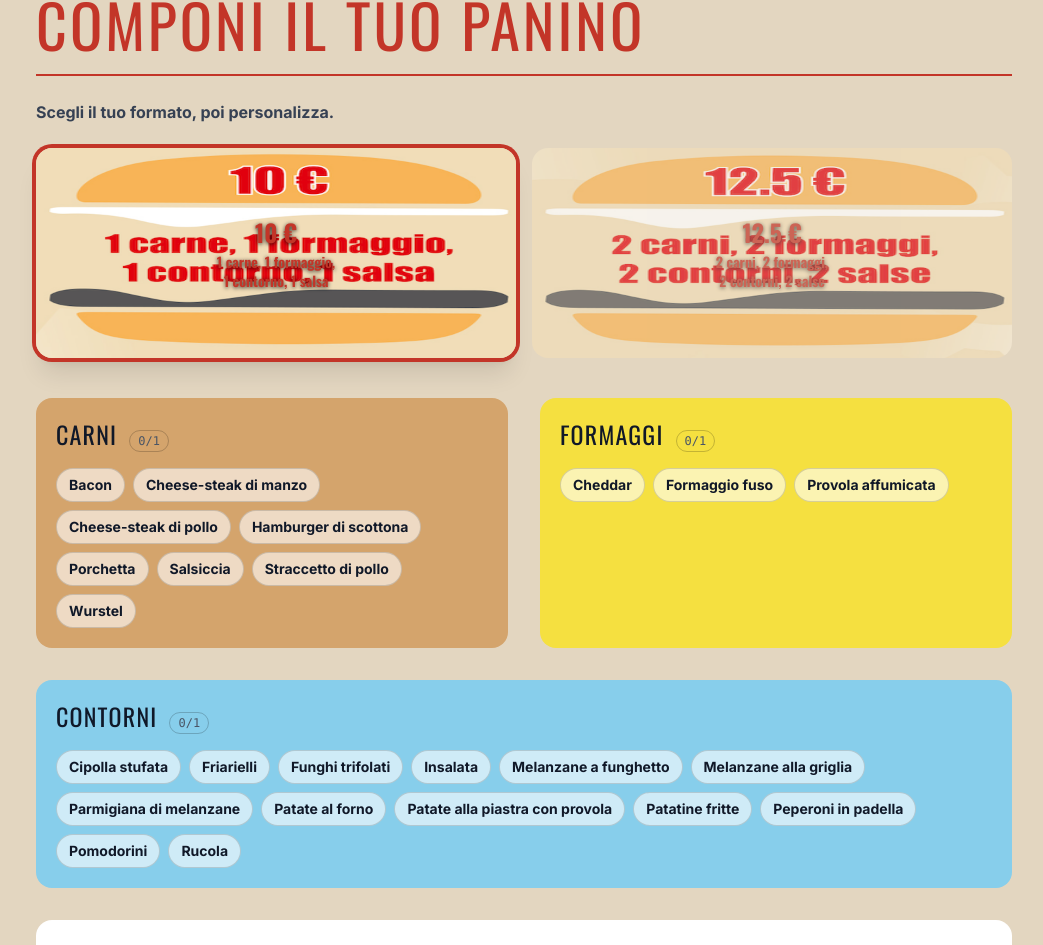
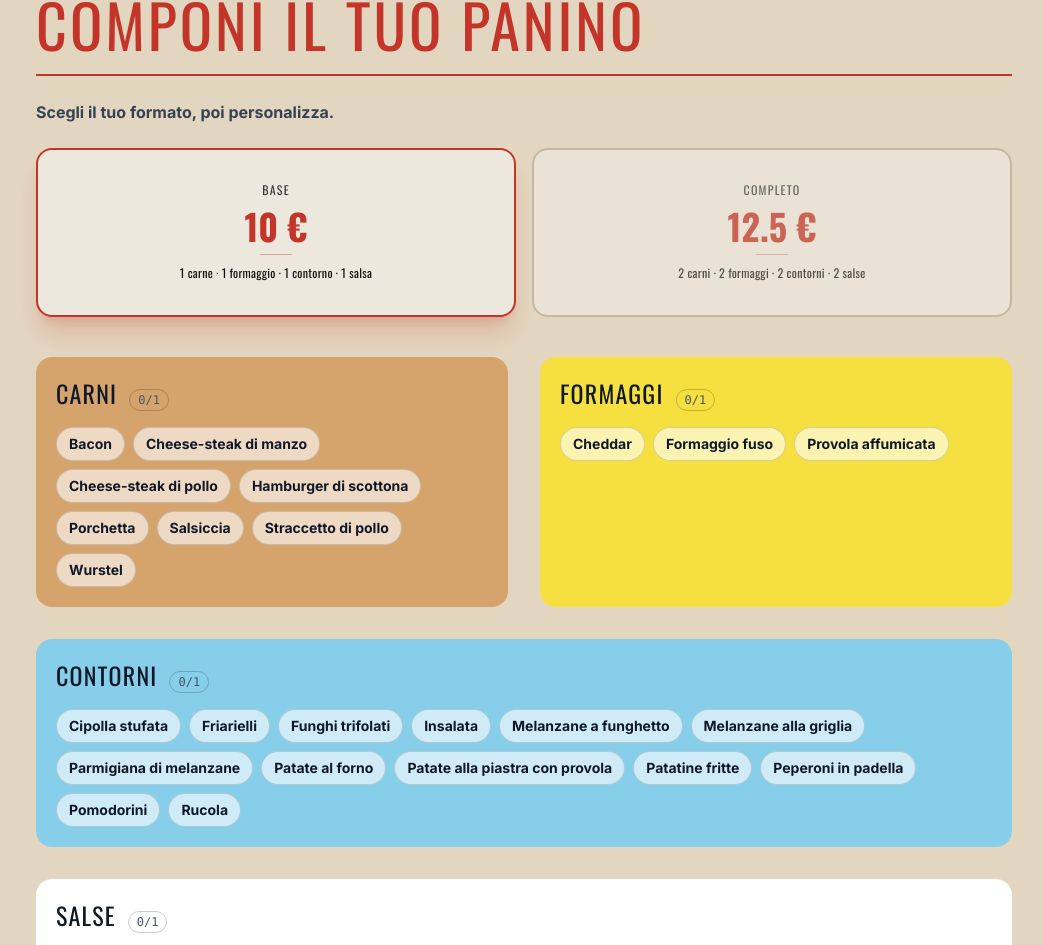
Before and after one commit to fabiobilo2004-source/Officina-del-panino, a React (Vite) app: page /menu in a window 1280 px wide. Shown: the part 1939-2884 px from the top of the page, without its empty margins (116-1159 px from the left). Built offline with nearby package versions, Linux system fonts and the light colour scheme.

Commit message:
Fix tier selector: replace image overlay with clean translatable cards

```diff
--- a/src/pages/menu.tsx
+++ b/src/pages/menu.tsx
@@ -445,37 +445,30 @@ export default function Menu() {
               {
                 key: "basic",
                 price: "10 €",
-                bgPos: "top center",
-                desc: { it: "1 carne, 1 formaggio,\n1 contorno, 1 salsa", en: "1 meat, 1 cheese,\n1 topping, 1 sauce" },
+                label: { it: "BASE", en: "BASIC" },
+                desc: { it: "1 carne · 1 formaggio · 1 contorno · 1 salsa", en: "1 meat · 1 cheese · 1 topping · 1 sauce" },
               },
               {
                 key: "premium",
                 price: "12.5 €",
-                bgPos: "bottom center",
-                desc: { it: "2 carni, 2 formaggi,\n2 contorni, 2 salse", en: "2 meats, 2 cheeses,\n2 toppings, 2 sauces" },
+                label: { it: "COMPLETO", en: "FULL" },
+                desc: { it: "2 carni · 2 formaggi · 2 contorni · 2 salse", en: "2 meats · 2 cheeses · 2 toppings · 2 sauces" },
               },
-            ] as const).map(({ key, price, bgPos, desc }) => (
+            ] as const).map(({ key, price, label, desc }) => (
               <motion.button
                 key={key}
                 onClick={() => changeTier(key)}
                 whileHover={{ scale: 1.02 }}
                 whileTap={{ scale: 0.97 }}
                 transition={{ type: "spring", stiffness: 300, damping: 22 }}
-                className={`w-full cursor-pointer rounded-2xl overflow-hidden transition-all relative ${
-                  tier === key ? "ring-4 ring-primary shadow-xl" : "opacity-70 hover:opacity-90"
+                className={`w-full cursor-pointer rounded-2xl overflow-hidden transition-all flex flex-col items-center justify-center gap-2 py-8 px-4 bg-card border-2 ${
+                  tier === key ? "border-primary shadow-xl shadow-primary/20" : "border-border opacity-70 hover:opacity-90"
                 }`}
-                style={{
-                  height: '210px',
-                  backgroundImage: 'url(/images/burger-tiers.png)',
-                  backgroundSize: '100% 200%',
-                  backgroundPosition: bgPos,
-                  backgroundRepeat: 'no-repeat',
-                }}
               >
-                <div className="absolute inset-0 flex flex-col items-center justify-center gap-1">
-                  <span className="font-display text-2xl font-bold text-primary drop-shadow-[0_1px_2px_rgba(0,0,0,0.8)]">{price}</span>
-                  <span className="font-display text-sm font-bold text-primary text-center leading-snug drop-shadow-[0_1px_2px_rgba(0,0,0,0.8)] whitespace-pre-line">{desc[lang]}</span>
-                </div>
+                <span className="font-display text-xs tracking-widest uppercase text-muted-foreground">{label[lang]}</span>
+                <span className="font-display text-4xl font-bold text-primary">{price}</span>
+                <div className="w-8 h-px bg-primary/40" />
+                <span className="font-display text-xs text-foreground text-center leading-relaxed tracking-wide">{desc[lang]}</span>
               </motion.button>
             ))}
           </div>
```
